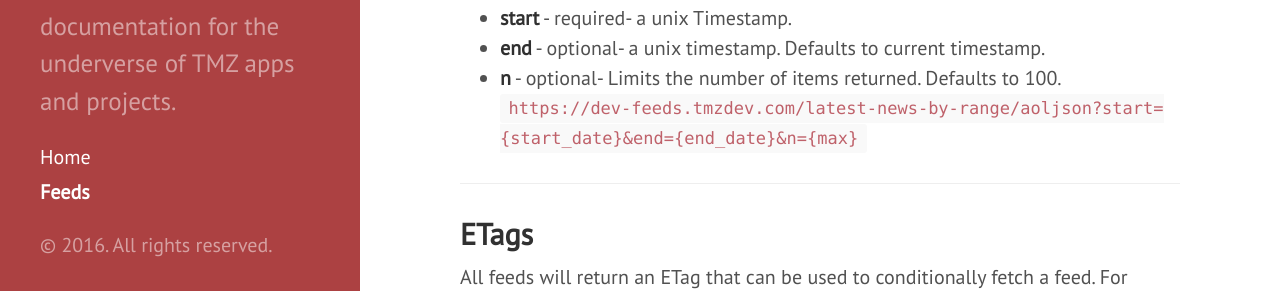
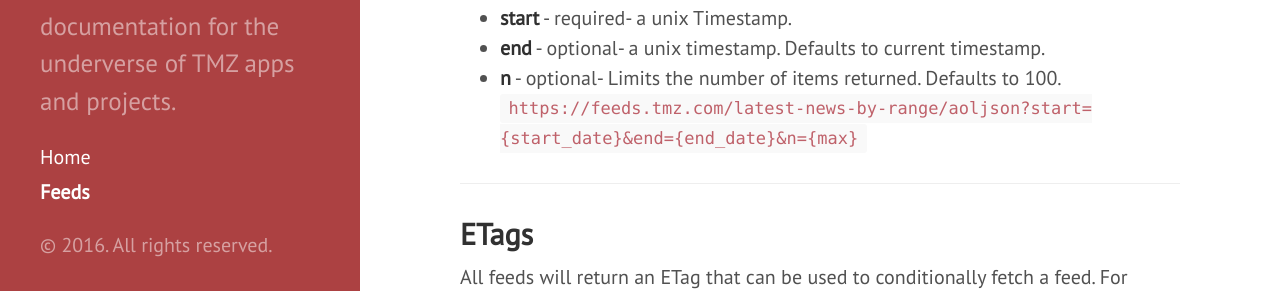
Before and after one commit to wb-docs-tmz/wb-docs-tmz.github.io, a Jekyll site: the page built from feeds.md, in a window 1280 px wide and 900 px high, scrolled down 1551 px. Shown: the part 161-452 px from the top of the window. Built offline with Jekyll 4.4.1, drawn with Linux system fonts in a browser that asks for light colours; nearby versions of some CDN libraries; Markdown is read by kramdown in place of the engine named in the settings; some of the changed lines change nothing that is shown.

Commit message:
RE:#1 added formatting

```diff
--- a/feeds.md
+++ b/feeds.md
@@ -67,7 +67,7 @@
 + __start__ - required- a unix Timestamp.
 + __end__ - optional- a unix timestamp. Defaults to current timestamp.
 + __n__ - optional- Limits the number of items returned. Defaults to 100.
-`https://dev-feeds.tmzdev.com/latest-news-by-range/aoljson?start={start_date}&end={end_date}&n={max}`
+`https://feeds.tmz.com/latest-news-by-range/aoljson?start={start_date}&end={end_date}&n={max}`
 
 ***
 
@@ -80,6 +80,7 @@
 been modified.  See [HTTP ETag](http://en.wikipedia.org/wiki/HTTP_ETag).
 
 __CURL Example:__
+
 {% highlight bash %}
 # Get the ETag for the feed
 etag=$(curl -s -I "https://feeds.tmz.com/lastest-news/rss" 2>|/dev/null | awk '/^ETag: / {print $2}' | sed 's/\"//g')
@@ -88,5 +89,4 @@
 # Verify the ETag, should return "HTTP/1.0 304 Not Modified"
 eval "curl -s -I -H 'If-None-Match: \"$etag\"' \"https://feeds.tmz.com/rss\""
 
-
 {% endhighlight %}
```
